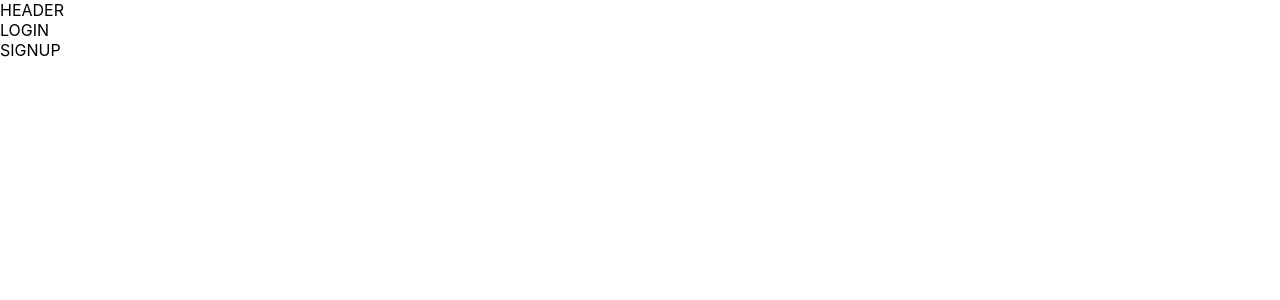
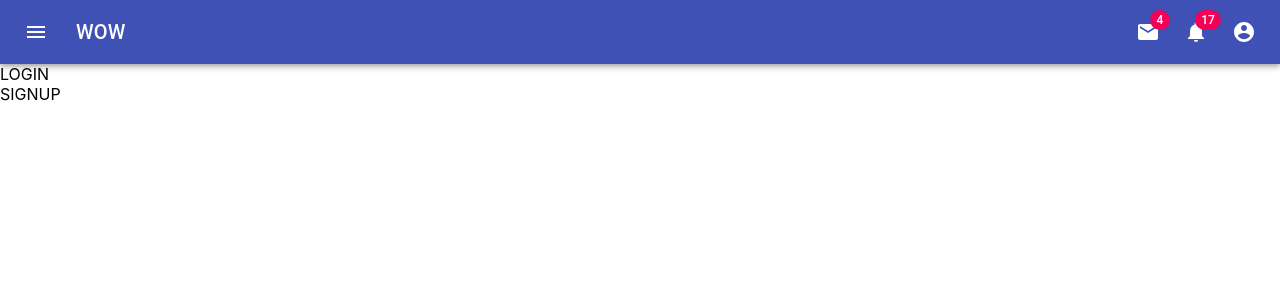
Before and after one commit to pranithmacha/wm-customer, a React (Create React App) app: page / in a window 1280 px wide. Shown: the top 300 px of the page. Built offline with nearby package versions, Linux system fonts and the light colour scheme.

Commit message:
material UI nav bar

```diff
--- a/src/components/Header.tsx
+++ b/src/components/Header.tsx
@@ -1,7 +1,239 @@
 import React from 'react';
+import {
+    fade,
+    makeStyles,
+    Theme,
+    createStyles
+} from '@material-ui/core/styles';
+import AppBar from '@material-ui/core/AppBar';
+import Toolbar from '@material-ui/core/Toolbar';
+import IconButton from '@material-ui/core/IconButton';
+import Typography from '@material-ui/core/Typography';
+import InputBase from '@material-ui/core/InputBase';
+import Badge from '@material-ui/core/Badge';
+import MenuItem from '@material-ui/core/MenuItem';
+import Menu from '@material-ui/core/Menu';
+import MenuIcon from '@material-ui/icons/Menu';
+import SearchIcon from '@material-ui/icons/Search';
+import AccountCircle from '@material-ui/icons/AccountCircle';
+import MailIcon from '@material-ui/icons/Mail';
+import NotificationsIcon from '@material-ui/icons/Notifications';
+import MoreIcon from '@material-ui/icons/MoreVert';
+
+const useStyles = makeStyles((theme: Theme) =>
+    createStyles({
+        grow: {
+            flexGrow: 1
+        },
+        menuButton: {
+            marginRight: theme.spacing(2)
+        },
+        title: {
+            display: 'none',
+            [theme.breakpoints.up('sm')]: {
+                display: 'block'
+            }
+        },
+        search: {
+            position: 'relative',
+            borderRadius: theme.shape.borderRadius,
+            backgroundColor: fade(theme.palette.common.white, 0.15),
+            '&:hover': {
+                backgroundColor: fade(theme.palette.common.white, 0.25)
+            },
+            marginRight: theme.spacing(2),
+            marginLeft: 0,
+            width: '100%',
+            [theme.breakpoints.up('sm')]: {
+                marginLeft: theme.spacing(3),
+                width: 'auto'
+            }
+        },
+        searchIcon: {
+            width: theme.spacing(7),
+            height: '100%',
+            position: 'absolute',
+            pointerEvents: 'none',
+            display: 'flex',
+            alignItems: 'center',
+            justifyContent: 'center'
+        },
+        inputRoot: {
+            color: 'inherit'
+        },
+        inputInput: {
+            padding: theme.spacing(1, 1, 1, 7),
+            transition: theme.transitions.create('width'),
+            width: '100%',
+            [theme.breakpoints.up('md')]: {
+                width: 200
+            }
+        },
+        sectionDesktop: {
+            display: 'none',
+            [theme.breakpoints.up('md')]: {
+                display: 'flex'
+            }
+        },
+        sectionMobile: {
+            display: 'flex',
+            [theme.breakpoints.up('md')]: {
+                display: 'none'
+            }
+        }
+    })
+);
 
 const Header: React.FC = () => {
-    return <div>HEADER</div>;
+    const classes = useStyles();
+    const [anchorEl, setAnchorEl] = React.useState<null | HTMLElement>(null);
+    const [
+        mobileMoreAnchorEl,
+        setMobileMoreAnchorEl
+    ] = React.useState<null | HTMLElement>(null);
+
+    const isMenuOpen = Boolean(anchorEl);
+    const isMobileMenuOpen = Boolean(mobileMoreAnchorEl);
+
+    const handleProfileMenuOpen = (event: React.MouseEvent<HTMLElement>) => {
+        setAnchorEl(event.currentTarget);
+    };
+
+    const handleMobileMenuClose = () => {
+        setMobileMoreAnchorEl(null);
+    };
+
+    const handleMenuClose = () => {
+        setAnchorEl(null);
+        handleMobileMenuClose();
+    };
+
+    const handleMobileMenuOpen = (event: React.MouseEvent<HTMLElement>) => {
+        setMobileMoreAnchorEl(event.currentTarget);
+    };
+
+    const menuId = 'primary-search-account-menu';
+    const renderMenu = (
+        <Menu
+            anchorEl={anchorEl}
+            anchorOrigin={{ vertical: 'top', horizontal: 'right' }}
+            id={menuId}
+            keepMounted
+            transformOrigin={{ vertical: 'top', horizontal: 'right' }}
+            open={isMenuOpen}
+            onClose={handleMenuClose}
+        >
+            <MenuItem onClick={handleMenuClose}>Profile</MenuItem>
+            <MenuItem onClick={handleMenuClose}>My account</MenuItem>
+        </Menu>
+    );
+
+    const mobileMenuId = 'primary-search-account-menu-mobile';
+    const renderMobileMenu = (
+        <Menu
+            anchorEl={mobileMoreAnchorEl}
+            anchorOrigin={{ vertical: 'top', horizontal: 'right' }}
+            id={mobileMenuId}
+            keepMounted
+            transformOrigin={{ vertical: 'top', horizontal: 'right' }}
+            open={isMobileMenuOpen}
+            onClose={handleMobileMenuClose}
+        >
+            <MenuItem>
+                <IconButton aria-label="show 4 new mails" color="inherit">
+                    <Badge badgeContent={4} color="secondary">
+                        <MailIcon />
+                    </Badge>
+                </IconButton>
+                <p>Messages</p>
+            </MenuItem>
+            <MenuItem>
+                <IconButton
+                    aria-label="show 11 new notifications"
+                    color="inherit"
+                >
+                    <Badge badgeContent={11} color="secondary">
+                        <NotificationsIcon />
+                    </Badge>
+                </IconButton>
+                <p>Notifications</p>
+            </MenuItem>
+            <MenuItem onClick={handleProfileMenuOpen}>
+                <IconButton
+                    aria-label="account of current user"
+                    aria-controls="primary-search-account-menu"
+                    aria-haspopup="true"
+                    color="inherit"
+                >
+                    <AccountCircle />
+                </IconButton>
+                <p>Profile</p>
+            </MenuItem>
+        </Menu>
+    );
+
+    return (
+        <div className={classes.grow}>
+            <AppBar position="static">
+                <Toolbar>
+                    <IconButton
+                        edge="start"
+                        className={classes.menuButton}
+                        color="inherit"
+                        aria-label="open drawer"
+                    >
+                        <MenuIcon />
+                    </IconButton>
+                    <Typography className={classes.title} variant="h6" noWrap>
+                        WOW
+                    </Typography>
+
+                    <div className={classes.grow} />
+                    <div className={classes.sectionDesktop}>
+                        <IconButton
+                            aria-label="show 4 new mails"
+                            color="inherit"
+                        >
+                            <Badge badgeContent={4} color="secondary">
+                                <MailIcon />
+                            </Badge>
+                        </IconButton>
+                        <IconButton
+                            aria-label="show 17 new notifications"
+                            color="inherit"
+                        >
+                            <Badge badgeContent={17} color="secondary">
+                                <NotificationsIcon />
+                            </Badge>
+                        </IconButton>
+                        <IconButton
+                            edge="end"
+                            aria-label="account of current user"
+                            aria-controls={menuId}
+                            aria-haspopup="true"
+                            onClick={handleProfileMenuOpen}
+                            color="inherit"
+                        >
+                            <AccountCircle />
+                        </IconButton>
+                    </div>
+                    <div className={classes.sectionMobile}>
+                        <IconButton
+                            aria-label="show more"
+                            aria-controls={mobileMenuId}
+                            aria-haspopup="true"
+                            onClick={handleMobileMenuOpen}
+                            color="inherit"
+                        >
+                            <MoreIcon />
+                        </IconButton>
+                    </div>
+                </Toolbar>
+            </AppBar>
+            {renderMobileMenu}
+            {renderMenu}
+        </div>
+    );
 };
 
 export default Header;
```
